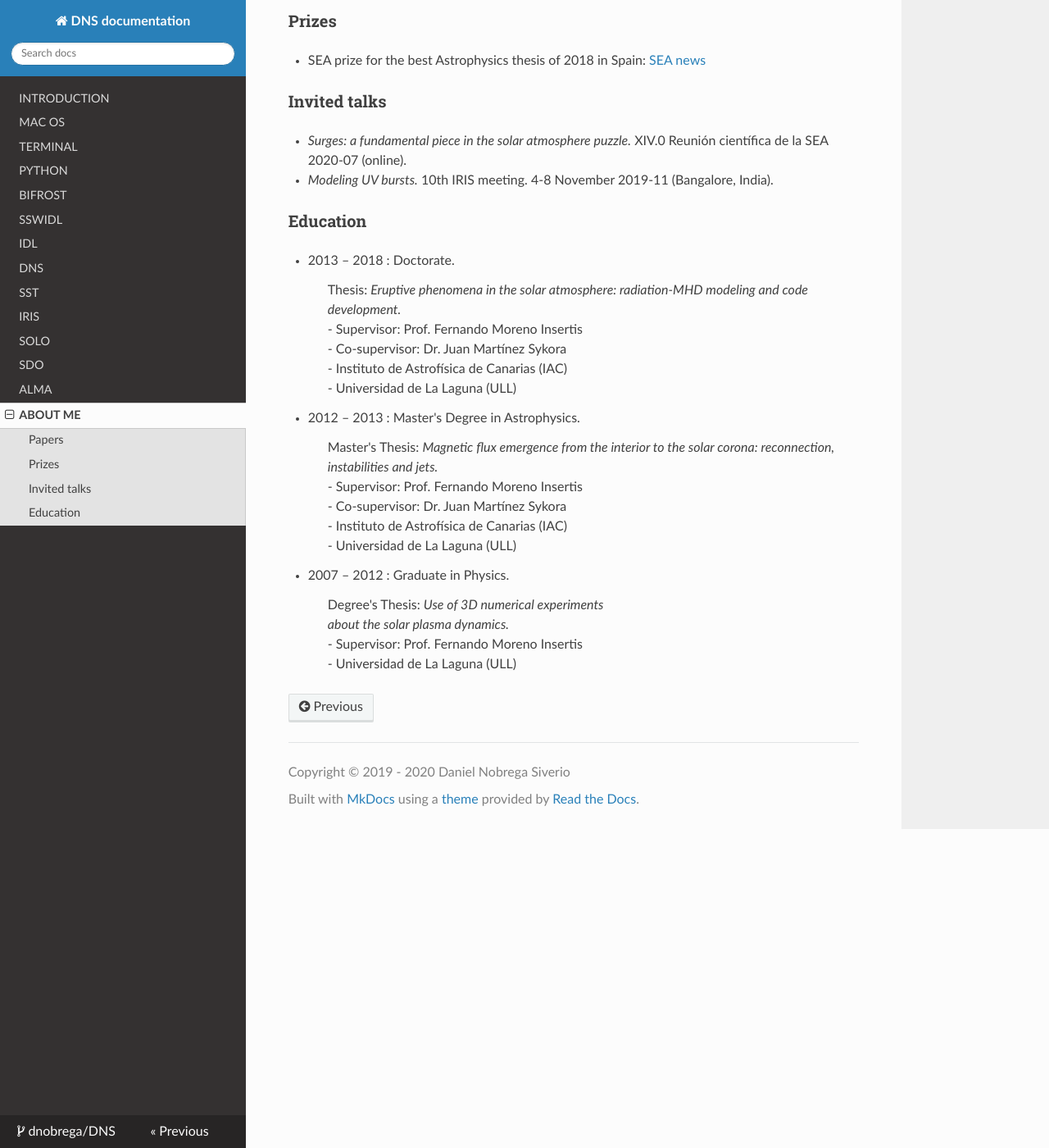
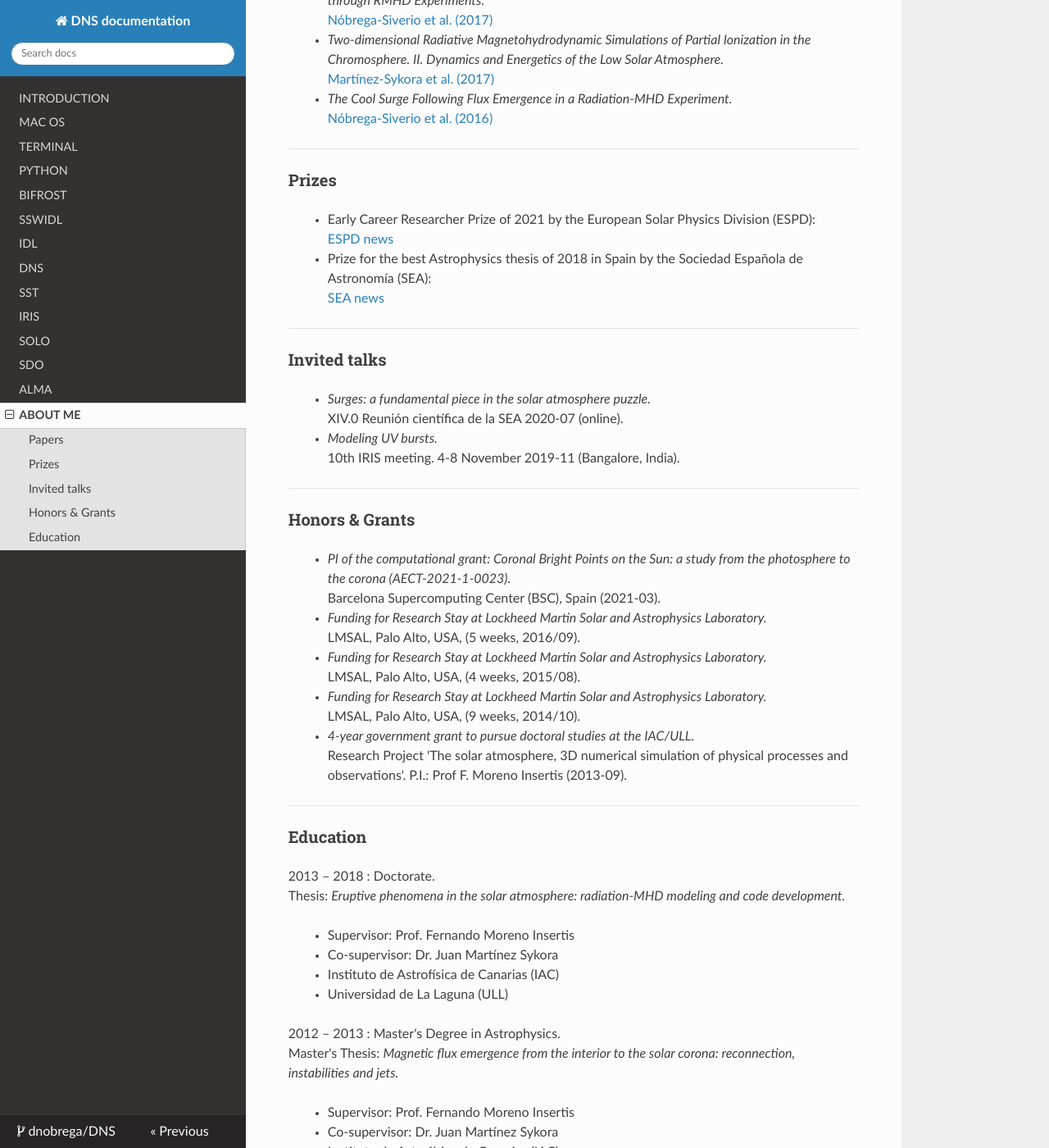
Before and after one commit to dnobrega/DNS, an MkDocs documentation site: the page built from docs/about.md, in a window 1280 px wide and 1400 px high, scrolled down 1038 px. Shown: the whole window at 82% size. Built offline with MkDocs 1.6.1, drawn with Linux system fonts in a browser that asks for light colours; nearby versions of some CDN libraries; some of the changed text lies outside the part shown.

Commit message:
Update about.md

```diff
--- a/docs/about.md
+++ b/docs/about.md
@@ -1,86 +1,91 @@
 # About me
 
 
-I am a Postdoctoral researcher at Rosseland Centre for Solar Physics (RoCS) since the 1st of Agust 2018.
+I am a Postdoctoral researcher at Instituto de Astrofísica de Canarias (IAC) since the 1st of March 2021. Previously, I worked at
+Rosseland Centre for Solar Physics (RoCS) from the 1st of Agust 2018. until the 28th of February 2021.
+
+___
+### Papers
 
 
-### Papers
+14 papers in refereed journals. 225 citations. H-index: 9. Updated by 2021-06-11 [(ADS)](https://ui.adsabs.harvard.edu/search/filter_property_fq_property=AND&filter_property_fq_property=property%3A%22refereed%22&fq=%7B!type%3Daqp%20v%3D%24fq_database%7D&fq=%7B!type%3Daqp%20v%3D%24fq_property%7D&fq_database=database%3A%20astronomy&fq_property=(property%3A%22refereed%22)&q=author%3A(%22nobrega-siverio%22)&sort=date%20desc%2C%20bibcode%20desc&p_=0).
 
-12 papers in refereed journals. 174 citations. H-index: 7. Updated by 2020-12-14 [(ADS)](https://ui.adsabs.harvard.edu/search/filter_property_fq_property=AND&filter_property_fq_property=property%3A%22refereed%22&fq=%7B!type%3Daqp%20v%3D%24fq_database%7D&fq=%7B!type%3Daqp%20v%3D%24fq_property%7D&fq_database=database%3A%20astronomy&fq_property=(property%3A%22refereed%22)&q=author%3A(%22nobrega-siverio%22)&sort=date%20desc%2C%20bibcode%20desc&p=0).
-
-- _High-resolution observations of the solar photosphere, chromosphere, and transition region. A database of coordinated IRIS and SST observations._
+> - _A New View of the Solar Interface Region from the Interface Region Imaging Spectrograph (IRIS)._
+[De Pontieu et al. (2021)](https://ui.adsabs.harvard.edu/abs/2021SoPh..296...84D/abstract)
+> - _The chromospheric component of coronal bright points. Coronal and chromospheric responses to magnetic-flux emergence._
+[Madjarska et al. (2021)](https://ui.adsabs.harvard.edu/abs/2021A%26A...646A.107M/abstract)
+> - _High-resolution observations of the solar photosphere, chromosphere, and transition region. A database of coordinated IRIS and SST observations._
 [Rouppe van der Voort et al. (2020)](https://ui.adsabs.harvard.edu/abs/2020A%26A...641A.146R/abstract)
-
-- _Case study of multi-temperature coronal jets for emerging flux MHD models._
+> - _Case study of multi-temperature coronal jets for emerging flux MHD models._
 [Reetika et al. (2020)](https://ui.adsabs.harvard.edu/abs/2020A%26A...639A..22J/abstract)
-
-- _Ambipolar diffusion in the Bifrost code._
+> - _Ambipolar diffusion in the Bifrost code._
 [Nóbrega-Siverio et al. (2020b)](https://ui.adsabs.harvard.edu/abs/2020A%26A...638A..79N/abstract)
-
-- _Ion─neutral Interactions and Nonequilibrium Ionization in the Solar Chromosphere._
+> - _Ion─neutral Interactions and Nonequilibrium Ionization in the Solar Chromosphere._
 [Martínez-Sykora et al. (2020)](https://ui.adsabs.harvard.edu/abs/2020ApJ...889...95M/abstract)
-
-- _Nonequilibrium ionization and ambipolar diffusion in solar magnetic flux emergence processes._
+> - _Nonequilibrium ionization and ambipolar diffusion in solar magnetic flux emergence processes._
 [Nóbrega-Siverio et al. (2020a)](https://ui.adsabs.harvard.edu/abs/2020A%26A...633A..66N/abstract)
-
-- _Ellerman bombs and UV bursts: reconnection at different atmospheric layers._
+> - _Ellerman bombs and UV bursts: reconnection at different atmospheric layers._
 [Ortiz et al. (2020)](https://ui.adsabs.harvard.edu/abs/2020A%26A...633A..58O/abstract)
-
-- _Signatures of Magnetic Reconnection at the Footpoints of Fan-shaped Jets on a Light Bridge Driven by Photospheric Convective Motions._
+> - _Signatures of Magnetic Reconnection at the Footpoints of Fan-shaped Jets on a Light Bridge Driven by Photospheric Convective Motions._
 [Bai et al. (2019)](http://adsabs.harvard.edu/abs/2019ApJ...870...90B)
-
-- _On the Importance of the Nonequilibrium Ionization of Si IV and O IV and the Line of Sight in Solar Surges._
+> - _On the Importance of the Nonequilibrium Ionization of Si IV and O IV and the Line of Sight in Solar Surges._
 [Nóbrega-Siverio et al. (2018)](http://adsabs.harvard.edu/abs/2018ApJ...858....8N)
-
-- _Intermittent Reconnection and Plasmoids in UV Bursts in the Low Solar Atmosphere._
+> - _Intermittent Reconnection and Plasmoids in UV Bursts in the Low Solar Atmosphere._
 [Rouppe van der Voort et al. (2017)](http://adsabs.harvard.edu/abs/2017ApJ...851L...6R)
-
-- _Surges and Si IV Bursts in the Solar Atmosphere: Understanding IRIS and SST Observations through RMHD Experiments._
+> - _Surges and Si IV Bursts in the Solar Atmosphere: Understanding IRIS and SST Observations through RMHD Experiments._
 [Nóbrega-Siverio et al. (2017)](http://adsabs.harvard.edu/abs/2017ApJ...850..153N)
-
-- _Two-dimensional Radiative Magnetohydrodynamic Simulations of Partial Ionization in the Chromosphere. II. Dynamics and Energetics of the Low Solar Atmosphere._
+> - _Two-dimensional Radiative Magnetohydrodynamic Simulations of Partial Ionization in the Chromosphere. II. Dynamics and Energetics of the Low Solar Atmosphere._
 [Martínez-Sykora et al. (2017)](http://adsabs.harvard.edu/abs/2017ApJ...847...36M)
-
-- _The Cool Surge Following Flux Emergence in a Radiation-MHD Experiment._
+> - _The Cool Surge Following Flux Emergence in a Radiation-MHD Experiment._
 [Nóbrega-Siverio et al. (2016)](http://adsabs.harvard.edu/abs/2016ApJ...822...18N)
 
+___
 ### Prizes
 
-- SEA prize for the best Astrophysics thesis of 2018 in Spain: [SEA news](https://www.sea-astronomia.es/noticias/daniel-nobrega-siverio-isabel-santos-y-concepcion-cardenas-premios-sea-tesis-2019)
+> - Early Career Researcher Prize of 2021 by the European Solar Physics Division (ESPD):
+[ESPD news](https://www.eps.org/blogpost/739454/367988/2021-ESPD-PhD-Thesis-and-Early-Career-Researcher-Prizes-awarded)
+> - Prize for the best Astrophysics thesis of 2018 in Spain by the Sociedad Española de Astronomía (SEA):
+[SEA news](https://www.sea-astronomia.es/noticias/daniel-nobrega-siverio-isabel-santos-y-concepcion-cardenas-premios-sea-tesis-2019)
 
-
+___
 ### Invited talks
 
-- _Surges: a fundamental piece in the solar atmosphere puzzle._
+> - _Surges: a fundamental piece in the solar atmosphere puzzle._
 XIV.0 Reunión científica de la SEA 2020-07 (online).
-
-- _Modeling UV bursts._
+> - _Modeling UV bursts._
 10th IRIS meeting. 4-8 November 2019-11 (Bangalore, India).
 
+___
+### Honors & Grants
+> - _PI of the computational grant: Coronal Bright Points on the Sun: a study from the photosphere to the corona (AECT-2021-1-0023)._
+Barcelona Supercomputing Center (BSC), Spain (2021-03).
+> - _Funding for Research Stay at Lockheed Martin Solar and Astrophysics Laboratory._
+ LMSAL, Palo Alto, USA, (5 weeks, 2016/09).
+> - _Funding for Research Stay at Lockheed Martin Solar and Astrophysics Laboratory._
+ LMSAL, Palo Alto, USA, (4 weeks, 2015/08).
+> - _Funding for Research Stay at Lockheed Martin Solar and Astrophysics Laboratory._
+ LMSAL, Palo Alto, USA, (9 weeks, 2014/10).
+> - _4-year government grant to pursue doctoral studies at the IAC/ULL._
+Research Project 'The solar atmosphere, 3D numerical simulation of physical processes and observations'. P.I.: Prof F. Moreno Insertis (2013-09).
+
+___
 ### Education
 
-* 2013 – 2018 : Doctorate.
->
-Thesis: _Eruptive phenomena in the solar atmosphere:
-         radiation-MHD modeling and code development._
+2013 – 2018 : Doctorate.
+Thesis: _Eruptive phenomena in the solar atmosphere: radiation-MHD modeling and code development._
 >  - Supervisor: Prof. Fernando Moreno Insertis
 >  - Co-supervisor: Dr. Juan Martínez Sykora
 >  - Instituto de Astrofísica de Canarias (IAC)
 >  - Universidad de La Laguna (ULL)
 
-* 2012 – 2013 : Master's Degree in Astrophysics.
->
-Master's Thesis: _Magnetic flux emergence from
-                  the interior to the solar corona: reconnection,
-                  instabilities and jets._
+2012 – 2013 : Master's Degree in Astrophysics.
+Master's Thesis: _Magnetic flux emergence from the interior to the solar corona: reconnection, instabilities and jets._
 >  - Supervisor: Prof. Fernando Moreno Insertis
 >  - Co-supervisor: Dr. Juan Martínez Sykora
 >  - Instituto de Astrofísica de Canarias (IAC)
 >  - Universidad de La Laguna (ULL)
 
-* 2007 – 2012 : Graduate in Physics.
->
-Degree's Thesis: _Use of 3D numerical experiments
-                  about the solar plasma dynamics._
+2007 – 2012 : Graduate in Physics.
+Degree's Thesis: _Use of 3D numerical experiments about the solar plasma dynamics._
 >  - Supervisor: Prof. Fernando Moreno Insertis
 >  - Universidad de La Laguna (ULL)
```
